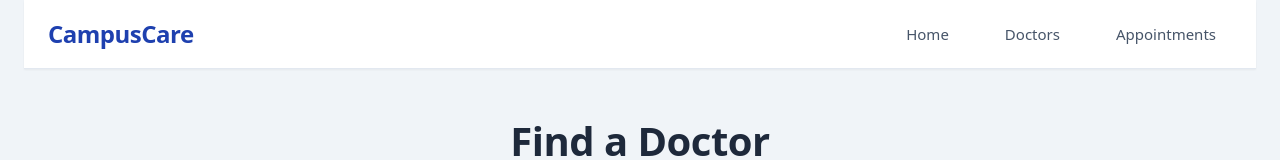
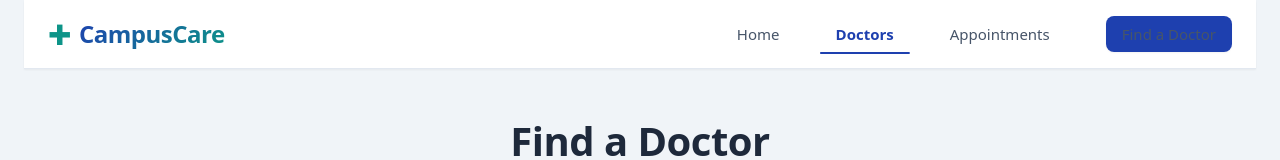
Before and after one commit to TEMESGENABDISSA/CampusCare, a React (Vite) app: page /doctors in a window 1280 px wide. Shown: the top 160 px of the page. Built offline with nearby package versions, Linux system fonts and the light colour scheme.

Commit message:
modernize responsive navigation

```diff
--- a/src/ui/Navbar.css
+++ b/src/ui/Navbar.css
@@ -17,6 +17,7 @@
   display: flex;
   justify-content: space-between;
   align-items: center;
+  position: relative;
 }
 
 .navbar-brand {
@@ -30,18 +31,69 @@
   gap: var(--space-sm);
 }
 
+.brand-icon {
+  font-size: 28px;
+  line-height: 1;
+  color: var(--secondary);
+}
+
+.brand-text {
+  background: linear-gradient(135deg, var(--primary) 0%, var(--secondary) 100%);
+  -webkit-background-clip: text;
+  -webkit-text-fill-color: transparent;
+  background-clip: text;
+}
+
 .navbar-links {
   display: flex;
   list-style: none;
   margin: 0;
   padding: 0;
-  gap: 24px;
-  @media (max-width: 640px) {
-    gap: 16px;
-  }
-  @media (max-width: 480px) {
-    gap: 12px;
-  }
+  gap: var(--space-lg);
+  align-items: center;
+}
+
+.mobile-menu-toggle {
+  display: none;
+  flex-direction: column;
+  gap: 5px;
+  background: none;
+  border: none;
+  cursor: pointer;
+  padding: var(--space-sm);
+}
+
+.hamburger {
+  width: 24px;
+  height: 2px;
+  background: var(--text-primary);
+  transition: all 0.3s ease;
+}
+
+.mobile-menu-toggle:hover .hamburger {
+  background: var(--primary);
+}
+
+.navbar-cta {
+  margin-left: var(--space-md);
+}
+
+.cta-button {
+  font-size: 14px;
+  font-weight: 600;
+  padding: var(--space-sm) var(--space-lg);
+  border-radius: var(--radius-full);
+  color: var(--bg-card);
+  background: var(--primary);
+  text-decoration: none;
+  transition: all 0.2s ease;
+  box-shadow: var(--shadow-sm);
+}
+
+.cta-button:hover {
+  background: var(--primary-dark);
+  transform: translateY(-1px);
+  box-shadow: var(--shadow-md);
 }
 
 .navbar-links a {
@@ -52,9 +104,105 @@
   transition: all 0.2s ease;
   padding: var(--space-sm) var(--space-md);
   border-radius: var(--radius-md);
+  position: relative;
 }
 
 .navbar-links a:hover {
   color: var(--primary);
   background: var(--info-bg);
 }
+
+.navbar-links a.active {
+  color: var(--primary);
+  font-weight: 600;
+}
+
+.navbar-links a.active::after {
+  content: '';
+  position: absolute;
+  bottom: -2px;
+  left: 50%;
+  transform: translateX(-50%);
+  width: 100%;
+  height: 2px;
+  background: var(--primary);
+  border-radius: var(--radius-full);
+}
+
+/* Mobile Responsive */
+@media (max-width: 768px) {
+  .mobile-menu-toggle {
+    display: flex;
+  }
+
+  .navbar-links {
+    position: absolute;
+    top: 100%;
+    left: 0;
+    right: 0;
+    flex-direction: column;
+    align-items: stretch;
+    gap: 0;
+    background: var(--bg-card);
+    border-bottom: 1px solid var(--border-light);
+    box-shadow: var(--shadow-lg);
+    max-height: 0;
+    overflow: hidden;
+    opacity: 0;
+    transition: all 0.3s ease;
+    padding: 0 var(--space-lg);
+  }
+
+  .navbar-links.open {
+    max-height: 400px;
+    opacity: 1;
+    padding: var(--space-lg);
+  }
+
+  .navbar-links li {
+    border-bottom: 1px solid var(--border-light);
+  }
+
+  .navbar-links li:last-child {
+    border-bottom: none;
+  }
+
+  .navbar-links a {
+    padding: var(--space-md) 0;
+    border-radius: 0;
+    display: block;
+  }
+
+  .navbar-links a.active::after {
+    display: none;
+  }
+
+  .navbar-links a.active {
+    background: var(--info-bg);
+    border-radius: var(--radius-md);
+    padding: var(--space-md);
+  }
+
+  .navbar-cta {
+    margin-left: 0;
+    margin-top: var(--space-md);
+    border-bottom: none;
+  }
+
+  .cta-button {
+    display: block;
+    text-align: center;
+  }
+
+  .mobile-menu-toggle[aria-expanded="true"] .hamburger:nth-child(1) {
+    transform: rotate(45deg) translate(5px, 5px);
+  }
+
+  .mobile-menu-toggle[aria-expanded="true"] .hamburger:nth-child(2) {
+    opacity: 0;
+  }
+
+  .mobile-menu-toggle[aria-expanded="true"] .hamburger:nth-child(3) {
+    transform: rotate(-45deg) translate(5px, -5px);
+  }
+}
--- a/src/ui/Navbar.jsx
+++ b/src/ui/Navbar.jsx
@@ -1,22 +1,76 @@
-import { Link } from 'react-router-dom'
+import { useState } from 'react'
+import { Link, useLocation } from 'react-router-dom'
 import './Navbar.css'
 
 function Navbar() {
+  const [isMenuOpen, setIsMenuOpen] = useState(false)
+  const location = useLocation()
+
+  const isActive = (path) => location.pathname === path
+
+  const toggleMenu = () => {
+    setIsMenuOpen(!isMenuOpen)
+  }
+
+  const closeMenu = () => {
+    setIsMenuOpen(false)
+  }
+
   return (
     <nav className="navbar">
       <div className="navbar-container">
-        <Link to="/" className="navbar-brand">
-          CampusCare
+        <Link to="/" className="navbar-brand" onClick={closeMenu}>
+          <span className="brand-icon">✚</span>
+          <span className="brand-text">CampusCare</span>
         </Link>
-        <ul className="navbar-links">
+
+        <button
+          className="mobile-menu-toggle"
+          onClick={toggleMenu}
+          aria-label="Toggle menu"
+          aria-expanded={isMenuOpen}
+        >
+          <span className="hamburger"></span>
+          <span className="hamburger"></span>
+          <span className="hamburger"></span>
+        </button>
+
+        <ul className={`navbar-links ${isMenuOpen ? 'open' : ''}`}>
           <li>
-            <Link to="/">Home</Link>
+            <Link
+              to="/"
+              className={isActive('/') ? 'active' : ''}
+              onClick={closeMenu}
+            >
+              Home
+            </Link>
           </li>
           <li>
-            <Link to="/doctors">Doctors</Link>
+            <Link
+              to="/doctors"
+              className={isActive('/doctors') ? 'active' : ''}
+              onClick={closeMenu}
+            >
+              Doctors
+            </Link>
           </li>
           <li>
-            <Link to="/appointments">Appointments</Link>
+            <Link
+              to="/appointments"
+              className={isActive('/appointments') ? 'active' : ''}
+              onClick={closeMenu}
+            >
+              Appointments
+            </Link>
+          </li>
+          <li className="navbar-cta">
+            <Link
+              to="/doctors"
+              className="cta-button"
+              onClick={closeMenu}
+            >
+              Find a Doctor
+            </Link>
           </li>
         </ul>
       </div>
```
